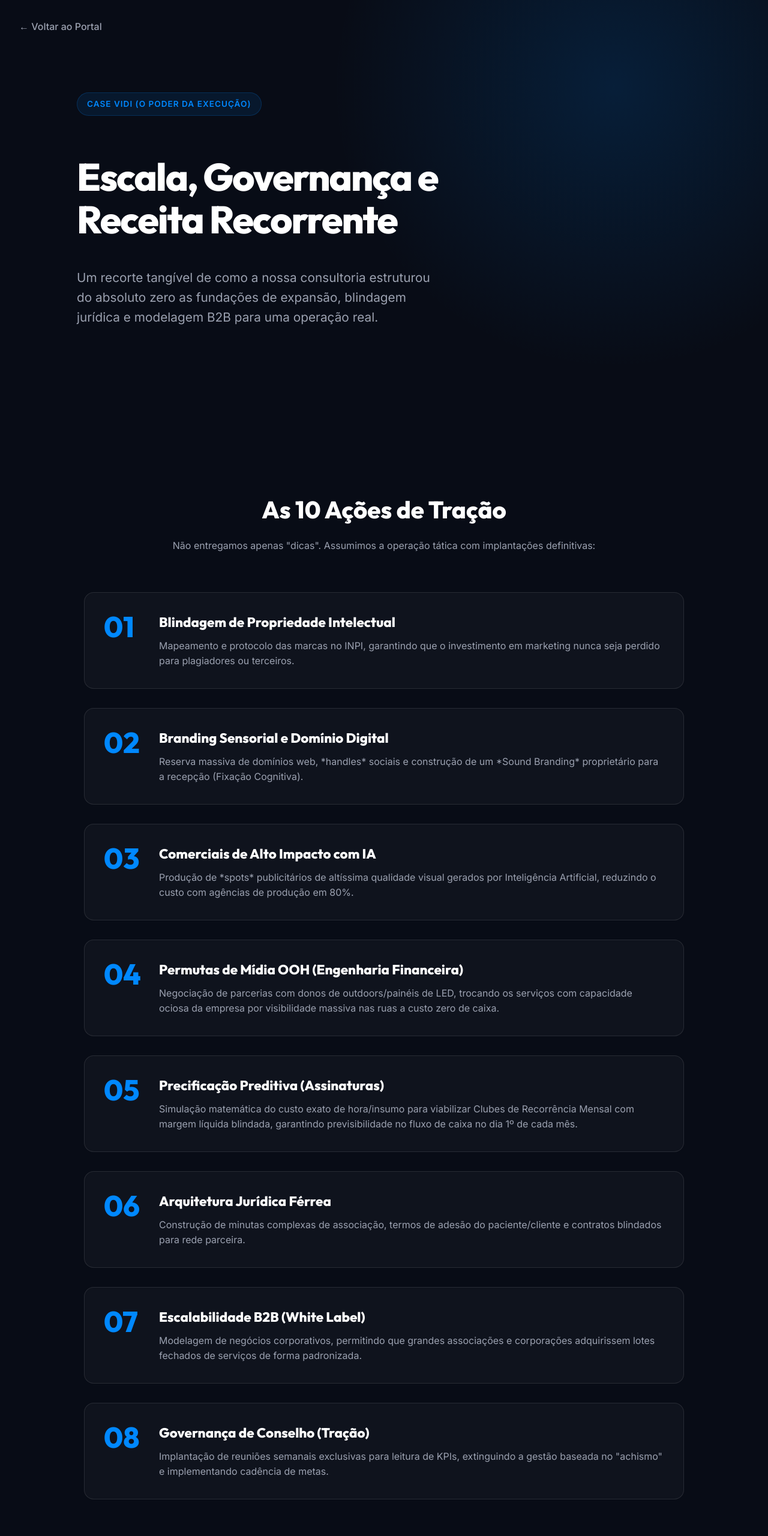
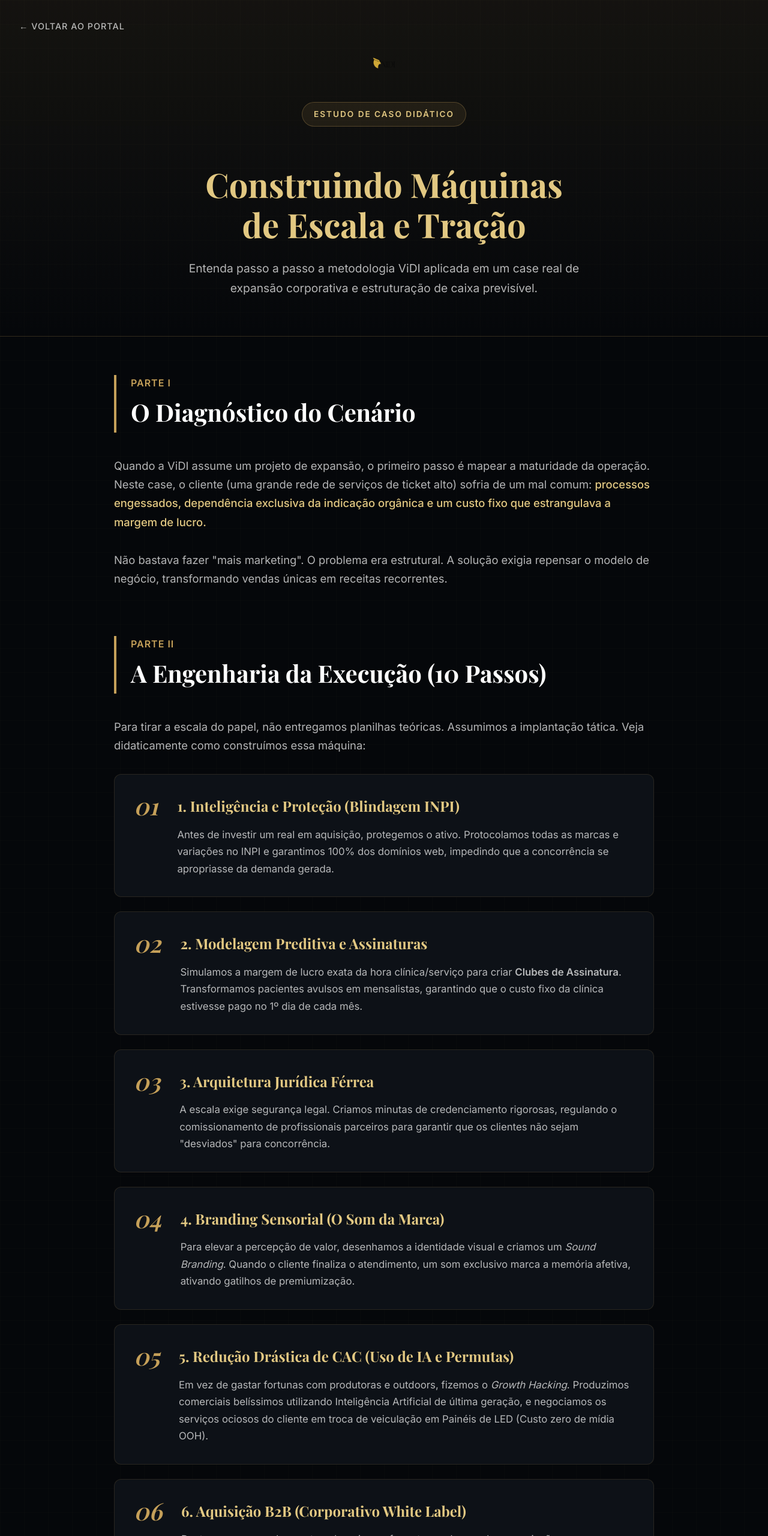
Before and after one commit to EcossistemaLive/vidi-nagel-docs, a plain HTML site: page apresentacao.html in a window 1280 px wide. Shown: the top 2560 px of the page at 60% size. Drawn offline with nearby package versions, Linux system fonts and the light colour scheme.

Commit message:
Aplicação de Identidade Visual da ViDI e Reestruturação Didática

```diff
--- a/apresentacao.html
+++ b/apresentacao.html
@@ -3,106 +3,200 @@
 <head>
     <meta charset="UTF-8">
     <meta name="viewport" content="width=device-width, initial-scale=1.0">
-    <title>Case de Execução - ViDI</title>
+    <title>Estudo de Caso - ViDI</title>
     <style>
-        @import url('https://fonts.googleapis.com/css2?family=Outfit:wght@300;400;600;800&family=Inter:wght@300;400;500;600&display=swap');
+        @import url('https://fonts.googleapis.com/css2?family=Playfair+Display:ital,wght@0,600;0,700;0,900&family=Inter:wght@300;400;500;600&display=swap');
+
         :root {
-            --bg-color: #080C16;
-            --surface-color: rgba(255, 255, 255, 0.03);
-            --border-color: rgba(255, 255, 255, 0.1);
-            --accent-primary: #0088FF;
+            --bg-color: #05070A;
+            --surface-color: #0D1117;
+            --surface-alt: #111820;
+            --border-color: rgba(197,160,89, 0.15);
+            --accent-primary: #C5A059;
+            --accent-light: #E2C882;
             --text-primary: #FFFFFF;
-            --text-secondary: #9BA1B0;
+            --text-secondary: rgba(255, 255, 255, 0.7);
         }
-        body { font-family: 'Inter', sans-serif; background-color: var(--bg-color); color: var(--text-primary); line-height: 1.6; margin: 0; padding: 0; }
-        header { height: 90vh; display: flex; flex-direction: column; justify-content: center; padding: 0 10%; background: radial-gradient(circle at 80% 20%, rgba(0, 136, 255, 0.15) 0%, transparent 40%); }
-        .badge { display: inline-block; padding: 0.5rem 1rem; background: rgba(0, 136, 255, 0.1); color: var(--accent-primary); border-radius: 50px; font-size: 0.85rem; font-weight: 600; letter-spacing: 1px; text-transform: uppercase; margin-bottom: 1.5rem; border: 1px solid rgba(0, 136, 255, 0.2); width: fit-content; }
-        h1 { font-family: 'Outfit', sans-serif; font-size: 4rem; font-weight: 800; line-height: 1.1; margin-bottom: 1.5rem; letter-spacing: -2px; }
-        .subtitle { font-size: 1.3rem; color: var(--text-secondary); max-width: 600px; }
-        .container { max-width: 1000px; margin: 0 auto; padding: 4rem 2rem; }
-        .step-list { display: flex; flex-direction: column; gap: 2rem; margin: 4rem 0; }
-        .step-item { display: flex; gap: 2rem; align-items: flex-start; background: var(--surface-color); padding: 2rem; border-radius: 16px; border: 1px solid var(--border-color); }
-        .step-num { font-family: 'Outfit', sans-serif; font-size: 3rem; font-weight: 800; color: var(--accent-primary); line-height: 1; min-width: 60px; }
-        .step-content h3 { font-family: 'Outfit', sans-serif; font-size: 1.4rem; margin: 0 0 0.5rem 0; color: #fff; }
-        .step-content p { margin: 0; color: var(--text-secondary); }
-        .nav-back { position: fixed; top: 2rem; left: 2rem; color: var(--text-secondary); text-decoration: none; font-weight: 500; transition: color 0.3s; z-index: 100; }
-        .nav-back:hover { color: var(--text-primary); }
+
+        body {
+            font-family: 'Inter', sans-serif;
+            background-color: var(--bg-color);
+            color: var(--text-primary);
+            line-height: 1.7;
+            margin: 0;
+            padding: 0;
+            background-image: linear-gradient(rgba(197,160,89,.02) 1px, transparent 1px), linear-gradient(90deg, rgba(197,160,89,.02) 1px, transparent 1px);
+            background-size: 40px 40px;
+        }
+
+        h1, h2, h3, h4 { font-family: 'Playfair Display', serif; }
+
+        header {
+            padding: 5rem 10% 4rem;
+            background: linear-gradient(to bottom, rgba(197,160,89, 0.08) 0%, transparent 100%);
+            border-bottom: 1px solid var(--border-color);
+            text-align: center;
+        }
+
+        .logo { max-height: 50px; margin-bottom: 2rem; }
+
+        .badge {
+            display: inline-block;
+            padding: 0.5rem 1.2rem;
+            background: rgba(197,160,89, 0.1);
+            color: var(--accent-light);
+            border-radius: 50px;
+            font-size: 0.85rem;
+            font-family: 'Inter', sans-serif;
+            font-weight: 600;
+            letter-spacing: 2px;
+            text-transform: uppercase;
+            margin-bottom: 1.5rem;
+            border: 1px solid rgba(197,160,89, 0.3);
+        }
+
+        h1 { font-size: 3.5rem; font-weight: 700; line-height: 1.2; margin-bottom: 1.5rem; color: var(--accent-light); }
+        .subtitle { font-size: 1.2rem; color: var(--text-secondary); max-width: 700px; margin: 0 auto; }
+
+        .container { max-width: 900px; margin: 0 auto; padding: 4rem 2rem; }
+
+        /* Didactic Sections */
+        .chapter { margin-bottom: 5rem; }
+        .chapter-header {
+            border-left: 4px solid var(--accent-primary);
+            padding-left: 1.5rem;
+            margin-bottom: 2.5rem;
+        }
+        .chapter-header h2 { font-size: 2.5rem; margin: 0; color: #fff; }
+        .chapter-header span { font-family: 'Inter', sans-serif; color: var(--accent-primary); font-weight: 600; font-size: 1rem; letter-spacing: 1px; text-transform: uppercase; }
+
+        .text-block { color: var(--text-secondary); font-size: 1.15rem; margin-bottom: 2rem; }
+        .text-block strong { color: var(--accent-light); font-weight: 500; }
+
+        .step-list { display: flex; flex-direction: column; gap: 1.5rem; }
+        .step-item {
+            display: flex;
+            gap: 2rem;
+            background: var(--surface-color);
+            padding: 2rem;
+            border-radius: 12px;
+            border: 1px solid var(--border-color);
+            transition: transform 0.3s ease;
+        }
+        .step-item:hover { transform: translateY(-3px); border-color: rgba(197,160,89, 0.4); }
+
+        .step-num { font-family: 'Playfair Display', serif; font-size: 2.5rem; font-style: italic; color: var(--accent-primary); line-height: 1; }
+        .step-content h3 { font-size: 1.5rem; margin: 0 0 0.8rem 0; color: var(--accent-light); }
+        .step-content p { margin: 0; color: var(--text-secondary); font-size: 1.05rem; }
+
+        .result-box {
+            background: var(--surface-alt);
+            border: 1px solid var(--accent-primary);
+            padding: 3rem;
+            border-radius: 16px;
+            text-align: center;
+            margin-top: 2rem;
+        }
+        .result-box h3 { font-size: 2rem; margin-bottom: 1.5rem; color: #fff; }
+        .result-box p { color: var(--accent-light); font-size: 1.2rem; max-width: 600px; margin: 0 auto; }
+
+        .nav-back { position: fixed; top: 2rem; left: 2rem; color: var(--text-secondary); text-decoration: none; font-weight: 500; font-size: 0.9rem; transition: color 0.3s; z-index: 100; text-transform: uppercase; letter-spacing: 1px; }
+        .nav-back:hover { color: var(--accent-primary); }
     </style>
 </head>
 <body>
     <a href="index.html" class="nav-back">← Voltar ao Portal</a>
+
     <header>
-        <div class="badge">Case ViDI (O Poder da Execução)</div>
-        <h1>Escala, Governança e<br>Receita Recorrente</h1>
-        <p class="subtitle">Um recorte tangível de como a nossa consultoria estruturou do absoluto zero as fundações de expansão, blindagem jurídica e modelagem B2B para uma operação real.</p>
+        <img src="vidi_logo.png" alt="ViDI Logo" class="logo">
+        <br>
+        <div class="badge">Estudo de Caso Didático</div>
+        <h1>Construindo Máquinas<br>de Escala e Tração</h1>
+        <p class="subtitle">Entenda passo a passo a metodologia ViDI aplicada em um case real de expansão corporativa e estruturação de caixa previsível.</p>
     </header>
 
     <div class="container">
-        <h2 style="font-family: 'Outfit', sans-serif; font-size: 2.5rem; text-align: center; margin-bottom: 1rem;">As 10 Ações de Tração</h2>
-        <p style="text-align: center; color: var(--text-secondary); margin-bottom: 4rem;">Não entregamos apenas "dicas". Assumimos a operação tática com implantações definitivas:</p>
+        <!-- Parte 1: O Desafio -->
+        <div class="chapter">
+            <div class="chapter-header">
+                <span>Parte I</span>
+                <h2>O Diagnóstico do Cenário</h2>
+            </div>
+            <p class="text-block">Quando a ViDI assume um projeto de expansão, o primeiro passo é mapear a maturidade da operação. Neste case, o cliente (uma grande rede de serviços de ticket alto) sofria de um mal comum: <strong>processos engessados, dependência exclusiva da indicação orgânica e um custo fixo que estrangulava a margem de lucro.</strong></p>
+            <p class="text-block">Não bastava fazer "mais marketing". O problema era estrutural. A solução exigia repensar o modelo de negócio, transformando vendas únicas em receitas recorrentes.</p>
+        </div>
+
+        <!-- Parte 2: O Passo a Passo -->
+        <div class="chapter">
+            <div class="chapter-header">
+                <span>Parte II</span>
+                <h2>A Engenharia da Execução (10 Passos)</h2>
+            </div>
+            <p class="text-block">Para tirar a escala do papel, não entregamos planilhas teóricas. Assumimos a implantação tática. Veja didaticamente como construímos essa máquina:</p>
 
             <div class="step-list">
                 <div class="step-item">
                     <div class="step-num">01</div>
                     <div class="step-content">
-                    <h3>Blindagem de Propriedade Intelectual</h3>
-                    <p>Mapeamento e protocolo das marcas no INPI, garantindo que o investimento em marketing nunca seja perdido para plagiadores ou terceiros.</p>
+                        <h3>1. Inteligência e Proteção (Blindagem INPI)</h3>
+                        <p>Antes de investir um real em aquisição, protegemos o ativo. Protocolamos todas as marcas e variações no INPI e garantimos 100% dos domínios web, impedindo que a concorrência se apropriasse da demanda gerada.</p>
                     </div>
                 </div>
                 <div class="step-item">
                     <div class="step-num">02</div>
                     <div class="step-content">
-                    <h3>Branding Sensorial e Domínio Digital</h3>
-                    <p>Reserva massiva de domínios web, *handles* sociais e construção de um *Sound Branding* proprietário para a recepção (Fixação Cognitiva).</p>
+                        <h3>2. Modelagem Preditiva e Assinaturas</h3>
+                        <p>Simulamos a margem de lucro exata da hora clínica/serviço para criar <strong>Clubes de Assinatura</strong>. Transformamos pacientes avulsos em mensalistas, garantindo que o custo fixo da clínica estivesse pago no 1º dia de cada mês.</p>
                     </div>
                 </div>
                 <div class="step-item">
                     <div class="step-num">03</div>
                     <div class="step-content">
-                    <h3>Comerciais de Alto Impacto com IA</h3>
-                    <p>Produção de *spots* publicitários de altíssima qualidade visual gerados por Inteligência Artificial, reduzindo o custo com agências de produção em 80%.</p>
+                        <h3>3. Arquitetura Jurídica Férrea</h3>
+                        <p>A escala exige segurança legal. Criamos minutas de credenciamento rigorosas, regulando o comissionamento de profissionais parceiros para garantir que os clientes não sejam "desviados" para concorrência.</p>
                     </div>
                 </div>
                 <div class="step-item">
                     <div class="step-num">04</div>
                     <div class="step-content">
-                    <h3>Permutas de Mídia OOH (Engenharia Financeira)</h3>
-                    <p>Negociação de parcerias com donos de outdoors/painéis de LED, trocando os serviços com capacidade ociosa da empresa por visibilidade massiva nas ruas a custo zero de caixa.</p>
+                        <h3>4. Branding Sensorial (O Som da Marca)</h3>
+                        <p>Para elevar a percepção de valor, desenhamos a identidade visual e criamos um <em>Sound Branding</em>. Quando o cliente finaliza o atendimento, um som exclusivo marca a memória afetiva, ativando gatilhos de premiumização.</p>
                     </div>
                 </div>
                 <div class="step-item">
                     <div class="step-num">05</div>
                     <div class="step-content">
-                    <h3>Precificação Preditiva (Assinaturas)</h3>
-                    <p>Simulação matemática do custo exato de hora/insumo para viabilizar Clubes de Recorrência Mensal com margem líquida blindada, garantindo previsibilidade no fluxo de caixa no dia 1º de cada mês.</p>
+                        <h3>5. Redução Drástica de CAC (Uso de IA e Permutas)</h3>
+                        <p>Em vez de gastar fortunas com produtoras e outdoors, fizemos o <em>Growth Hacking</em>. Produzimos comerciais belíssimos utilizando Inteligência Artificial de última geração, e negociamos os serviços ociosos do cliente em troca de veiculação em Painéis de LED (Custo zero de mídia OOH).</p>
                     </div>
                 </div>
                 <div class="step-item">
                     <div class="step-num">06</div>
                     <div class="step-content">
-                    <h3>Arquitetura Jurídica Férrea</h3>
-                    <p>Construção de minutas complexas de associação, termos de adesão do paciente/cliente e contratos blindados para rede parceira.</p>
+                        <h3>6. Aquisição B2B (Corporativo White Label)</h3>
+                        <p>Destravamos a venda em atacado: criamos formatos onde grandes associações e corporações regionais pudessem comprar lotes fechados do serviço para oferecer como benefício aos seus associados.</p>
                     </div>
                 </div>
                 <div class="step-item">
                     <div class="step-num">07</div>
                     <div class="step-content">
-                    <h3>Escalabilidade B2B (White Label)</h3>
-                    <p>Modelagem de negócios corporativos, permitindo que grandes associações e corporações adquirissem lotes fechados de serviços de forma padronizada.</p>
+                        <h3>7. Governança e Tração (Conselho de Guerra)</h3>
+                        <p>Instituímos a reunião semanal de 45 minutos. Chega de "achismo". Toda semana a diretoria se encontra com os consultores da ViDI para analisar a matriz de KPIs: Leads, Agendamentos, Fechamentos e Churn.</p>
                     </div>
-            </div>
-            <div class="step-item">
-                <div class="step-num">08</div>
-                <div class="step-content">
-                    <h3>Governança de Conselho (Tração)</h3>
-                    <p>Implantação de reuniões semanais exclusivas para leitura de KPIs, extinguindo a gestão baseada no "achismo" e implementando cadência de metas.</p>
                 </div>
             </div>
         </div>
 
-        <div style="background: rgba(0, 136, 255, 0.05); border: 1px solid rgba(0, 136, 255, 0.3); padding: 3rem; border-radius: 20px; text-align: center; margin-top: 5rem;">
-            <h3 style="font-family: 'Outfit'; font-size: 2rem; color: #fff; margin-bottom: 1rem;">O Resultado da Execução</h3>
-            <p style="color: var(--text-secondary); font-size: 1.1rem; max-width: 800px; margin: 0 auto;">A redução crítica do Custo de Aquisição de Clientes (CAC) unida à implementação de um modelo de caixa recorrente mudou o patamar da operação. A diretoria deixou as urgências diárias da recepção para operar de forma estratégica através de painéis analíticos.</p>
+        <!-- Parte 3: Resultados -->
+        <div class="chapter">
+            <div class="chapter-header">
+                <span>Parte III</span>
+                <h2>O Impacto do Modelo ViDI</h2>
+            </div>
+            <div class="result-box">
+                <h3>O Fim do Apagar Incêndios</h3>
+                <p>O resultado da engenharia reversa e do uso das tecnologias disruptivas foi um <strong>Caixa Previsível</strong>. Ao transformar serviços avulsos em produtos de assinatura e cortar o CAC via permutas e IA, a diretoria pôde, finalmente, focar em relacionamento institucional em vez de supervisionar a recepção.</p>
+            </div>
         </div>
     </div>
 </body>
```
Also changed, not shown: index.html (+29 -85 lines), proposta.html (+56 -59 lines), vidi_logo.png (added). Lines whose indentation alone changed are shown as unchanged.
